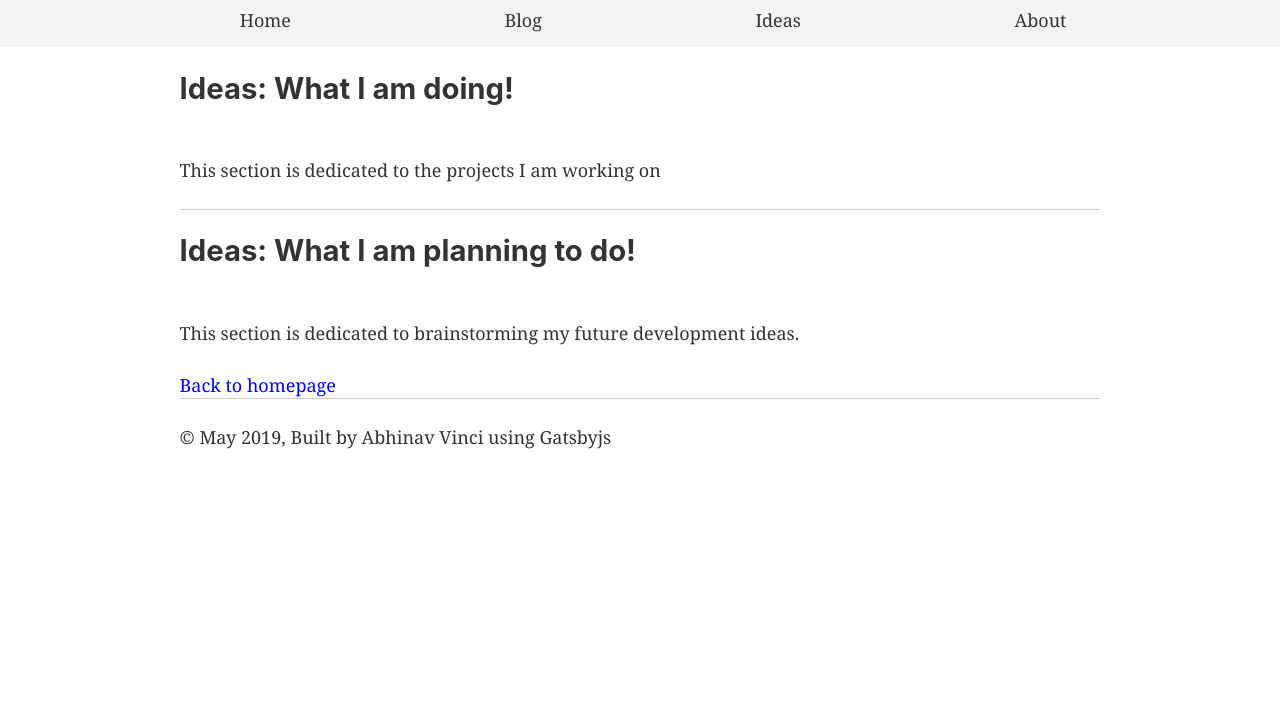
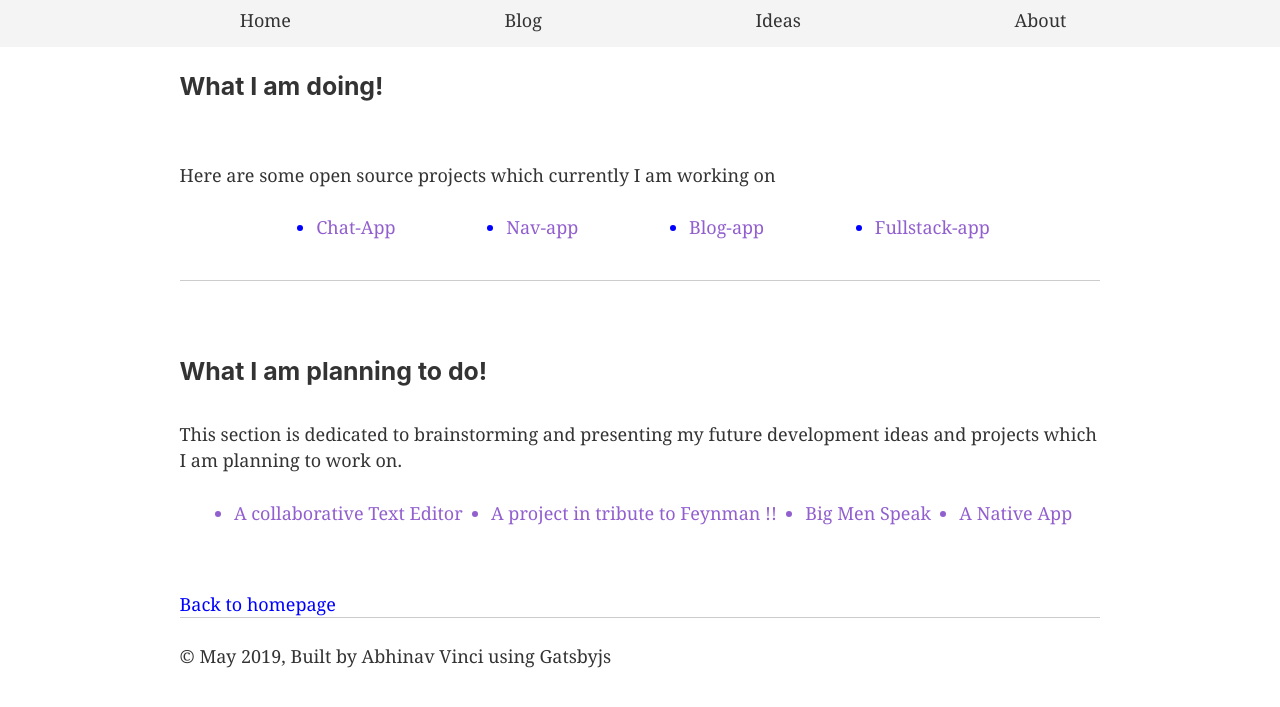
Before and after one commit to alex-jin45/gatsby-blog, a Gatsby site: page /page-2 in a window 1280 px wide. Shown: the part 87-794 px from the top of the page. Built offline with nearby package versions, Linux system fonts and the light colour scheme; Gatsby itself is replaced by a stand-in of ours.

Commit message:
added products page

```diff
--- a/src/pages/page-2.js
+++ b/src/pages/page-2.js
@@ -2,19 +2,27 @@ import React from "react"
 import { Link } from "gatsby"
 
 import Layout from "../components/layout"
+import Projects from "../components/projects"
+import FutureProjects from "../components/futureProjects"
+
+
 import SEO from "../components/seo"
 
 const SecondPage = () => (
   <Layout>
     <SEO title="Page two" />
-    <h2>Ideas: What I am doing!</h2>
+    <h3>What I am doing!</h3>
     <br />
-    <p>This section is dedicated to the projects I am working on</p>
+    <Projects />
     <hr />
-    <h2>Ideas: What I am planning to do!</h2>
     <br />
-    <p>This section is dedicated to brainstorming my future development ideas.</p>
-    <Link to="/" style ={{color:'blue'}}>Back to homepage</Link>
+    <br />
+
+    <h3> What I am planning to do!</h3>
+    <FutureProjects />
+    <br />
+
+   <Link to="/" style ={{color:'blue'}}>Back to homepage</Link>
   </Layout>
 )
 
```
